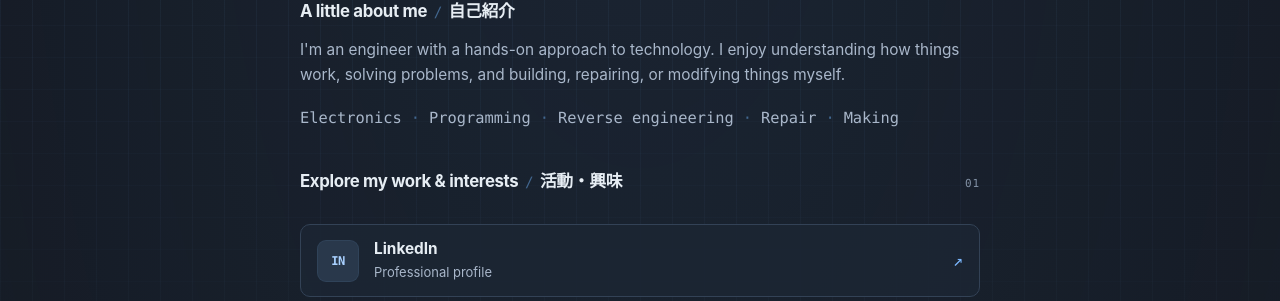
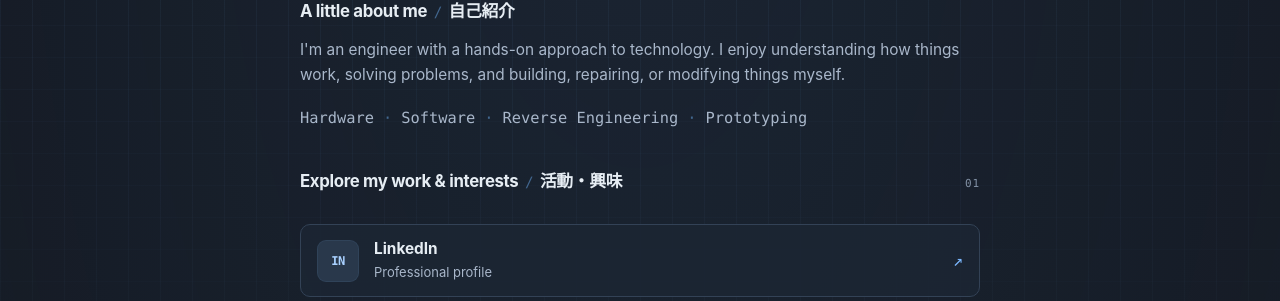
Before and after one commit to slabua/slabua, a Jekyll site: the page built from index.md, in a window 1280 px wide. Shown: the part 295-596 px from the top of the page. Built offline with Jekyll 4.4.1, drawn with Linux system fonts in a browser that asks for light colours.

Commit message:
Refactor interests section in index.md
Updated interests section by modifying and commenting out certain items.

```diff
--- a/index.md
+++ b/index.md
@@ -47,15 +47,18 @@ description: Personal links and a short introduction.
     </p>
 
     <p class="interests">
-      <span class="interest-item">Electronics</span>
+      <!--<span class="interest-item">Electronics</span>-->
+      <span class="interest-item">Hardware</span>
       <span class="interest-separator">·</span>
-      <span class="interest-item">Programming</span>
+      <!--<span class="interest-item">Programming</span>-->
+      <span class="interest-item">Software</span>
       <span class="interest-separator">·</span>
-      <span class="interest-item">Reverse engineering</span>
+      <span class="interest-item">Reverse Engineering</span>
       <span class="interest-separator">·</span>
-      <span class="interest-item">Repair</span>
-      <span class="interest-separator">·</span>
-      <span class="interest-item">Making</span>
+      <!--<span class="interest-item">Repair</span>-->
+      <span class="interest-item">Prototyping</span>
+      <!--<span class="interest-separator">·</span>
+      <span class="interest-item">Making</span>-->
     </p>
   </section>
 
```
